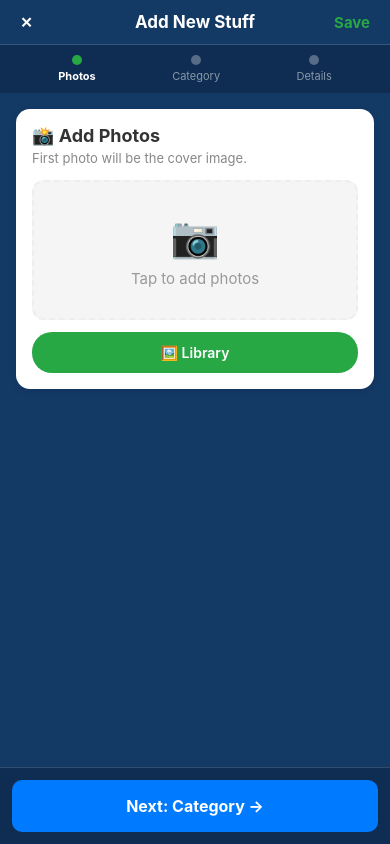
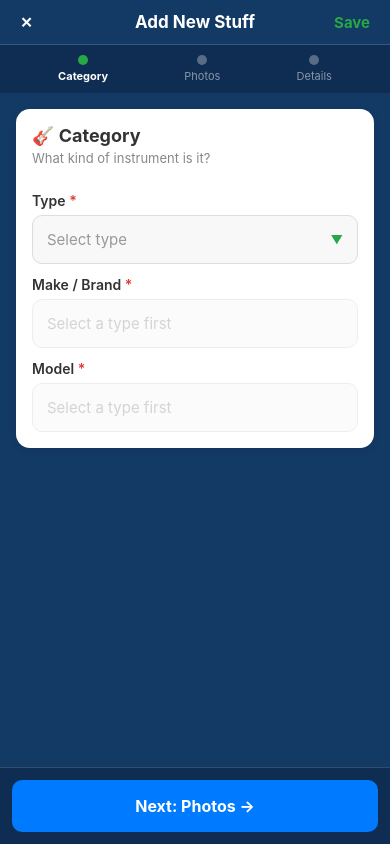
Before and after one commit to dps3ven/my_stuff, a React Native app: screen /AddInstrument in a window 390 px wide. Built offline with nearby package versions, Linux system fonts and the light colour scheme.

Commit message:
reorder details

```diff
--- a/screens/AddInstrumentScreen.js
+++ b/screens/AddInstrumentScreen.js
@@ -57,7 +57,7 @@ const YEARS = [
   }),
 ];
 
-const STEPS = ['Photos', 'Category', 'Details'];
+const STEPS = ['Category', 'Photos', 'Details'];
 
 export default function AddInstrumentScreen({ navigation, route }) {
   const editItem = route?.params?.editItem;
@@ -344,8 +344,8 @@ export default function AddInstrumentScreen({ navigation, route }) {
       {/* Step content */}
       <ScrollView ref={scrollViewRef} style={{ flex: 1 }} contentContainerStyle={styles.wizardContent}
         keyboardShouldPersistTaps="always" showsVerticalScrollIndicator={true}>
-        {step === 0 && renderStep0()}
-        {step === 1 && renderStep1()}
+        {step === 0 && renderStep1()}
+        {step === 1 && renderStep0()}
         {step === 2 && renderStep2()}
         {errorMessage ? <View style={styles.errorContainer}><Text style={styles.errorText}>{errorMessage}</Text></View> : null}
       </ScrollView>
```
